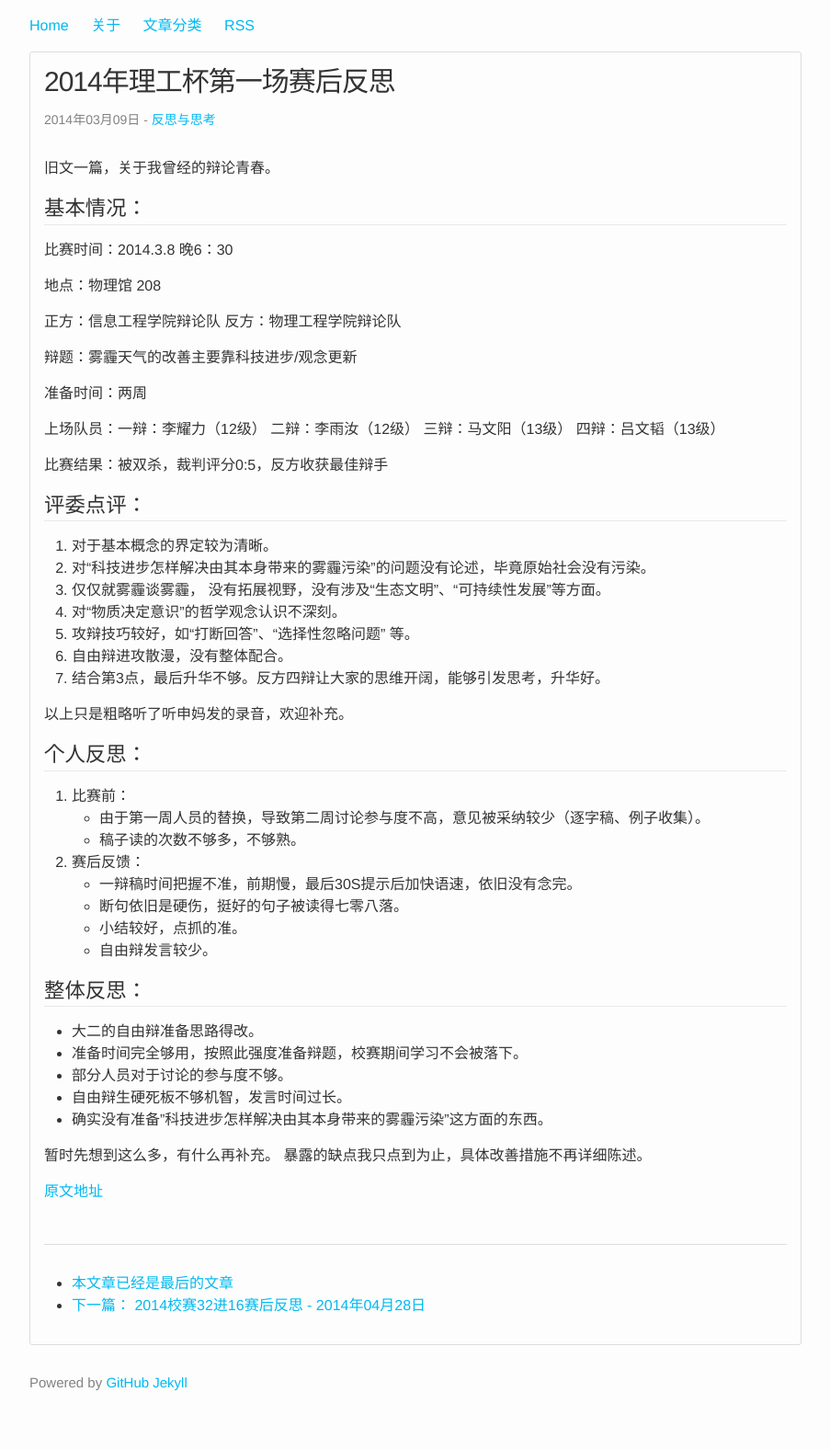
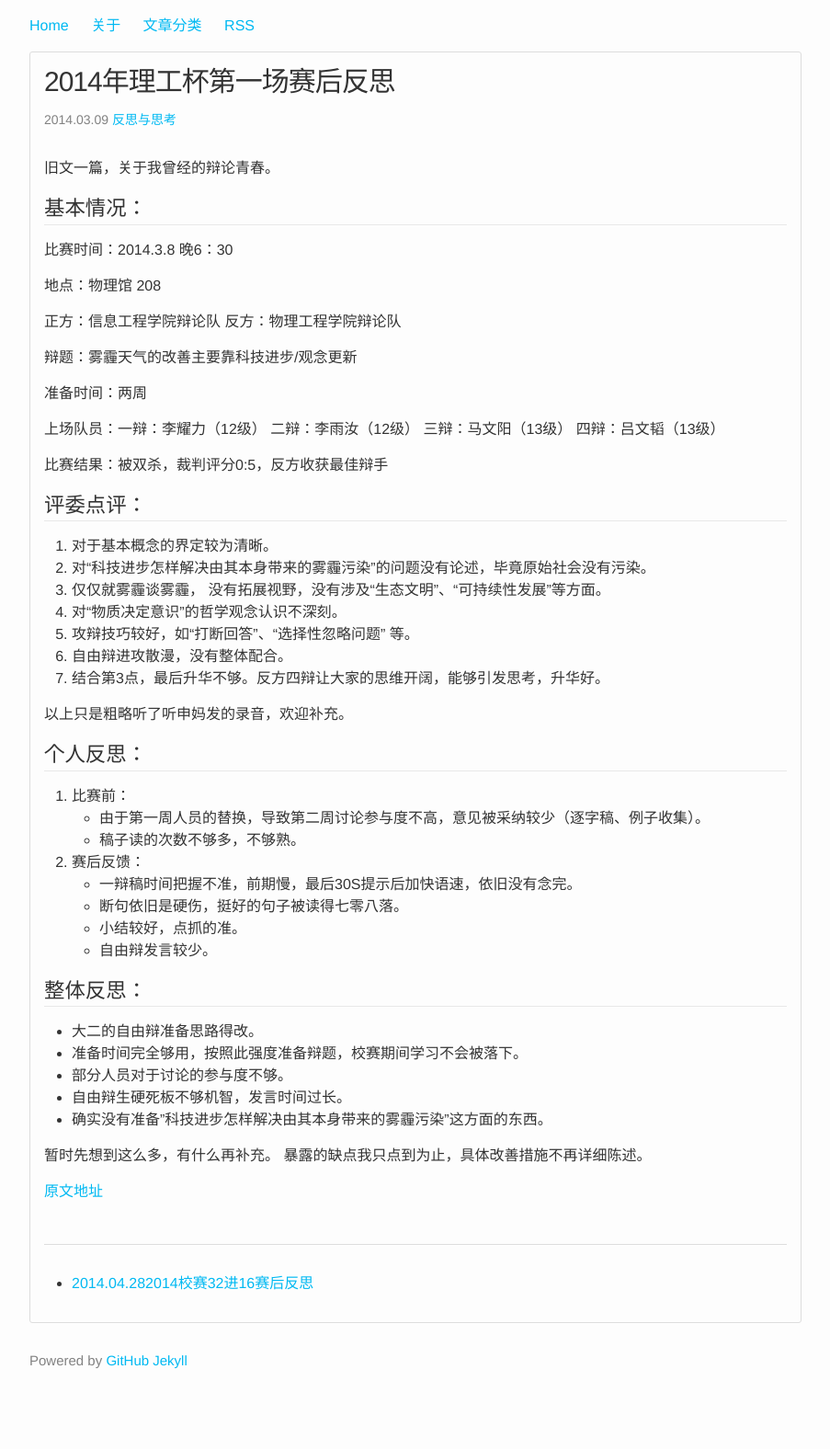
Before and after one commit to yanglh13/zzuieliyaoli.github.io, a Jekyll site: the page built from _posts/2014-3-9-debate-ligongbei.md, in a window 1280 px wide. Shown: the whole page at 92% size, without its empty margins (188-1091 px from the left). Built offline with Jekyll 4.4.1, drawn with Linux system fonts in a browser that asks for light colours; comment, search, counter and statistics services are not loaded; after the commit the page ends 1552 px from its top, so only the background shows below that.

Commit message:
date format

```diff
--- a/_layouts/post.html
+++ b/_layouts/post.html
@@ -5,7 +5,8 @@ layout: defaultPost
 <div class="post">
   <header class="post-header">
     <h1 class="post-title">{{ page.title }}</h1>
-    <p class="post-meta">{{ page.date | date: "%Y年%m月%d日" }}{% if page.author %} • {{ page.author }}{% endif %} - {% if page.meta %} • {{ page.meta }}{% endif %}
+    <p class="post-meta">
+    {{ page.date | date: "%Y.%m.%d" }}
     <!-- 分类 -->
     {% unless page.categories == empty %}
     {% assign categories_list = page.categories %}
@@ -28,14 +29,10 @@ layout: defaultPost
 <!-- 上一篇、下一篇文章 -->
 <ul class="pager">
   {% if page.previous %}
-    <li class="previous on"><a href="{{ site.BASE_PATH }}{{ page.previous.url }}" title="{{ page.previous.title }}">上一篇：  {{ page.previous.title }} - {{ page.previous.date  | date: "%Y年%m月%d日"}}</a></li>
-  {% else %}
-    <li class="previous off"><a>本文章已经是最后的文章 </a></li>
+    <li class="previous on"><a href="{{ site.BASE_PATH }}{{ page.previous.url }}" title="{{ page.previous.title }}"><span>{{ page.previous.date | date: "%Y.%m.%d"}}</span>{{ page.previous.title }}</a></li>
   {% endif %}
   {% if page.next %}
-    <li class="next on"><a href="{{ site.BASE_PATH }}{{ page.next.url }}" title="{{ page.next.title }}">下一篇：  {{ page.next.title }} -  {{ page.next.date | date: "%Y年%m月%d日" }}</a></li>
-  {% else %}
-    <li class="next off"><a>本文章已经是最新的文章</a>
+    <li class="next on"><a href="{{ site.BASE_PATH }}{{ page.next.url }}" title="{{ page.next.title }}"><span>{{ page.next.date | date: "%Y.%m.%d"}}</span>{{ page.next.title }}</a></li>
   {% endif %}
 </ul>
 {% include disqus.html disqus_identifier=page.disqus_identifier %}
```
